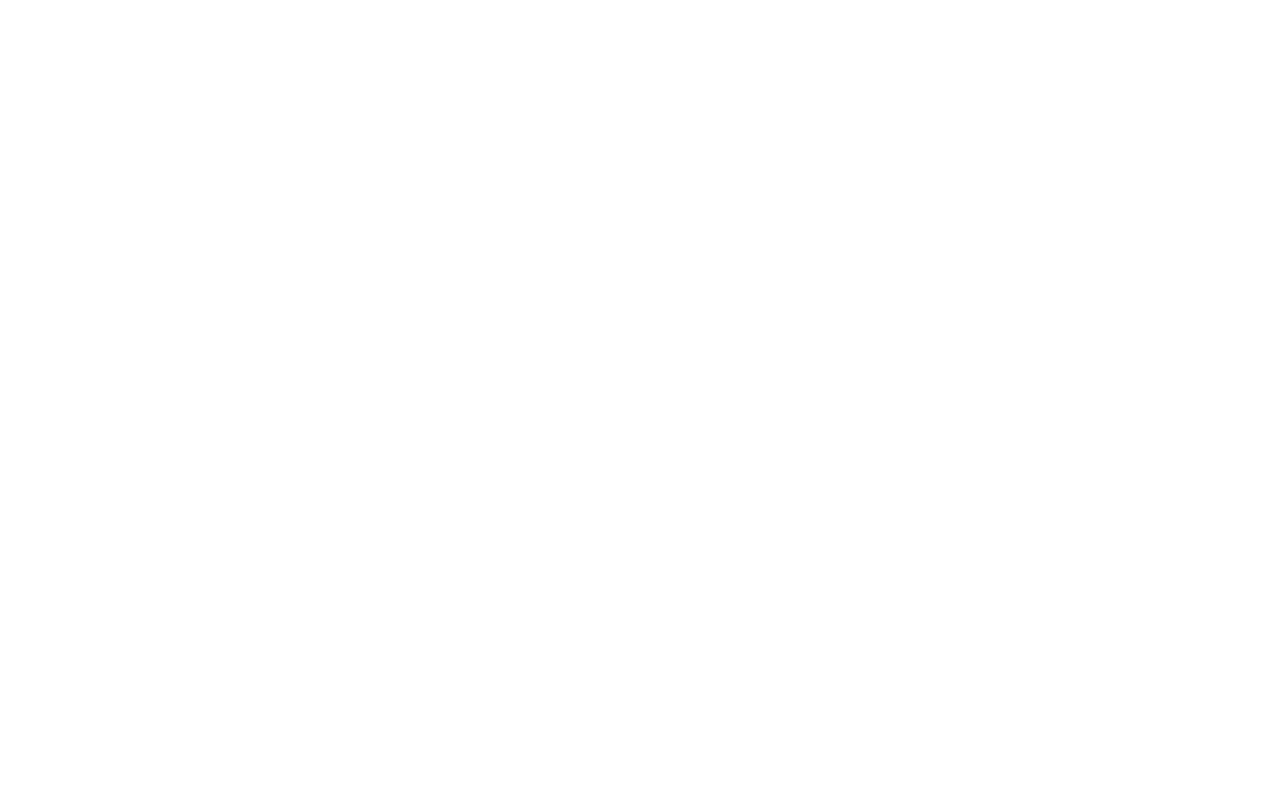
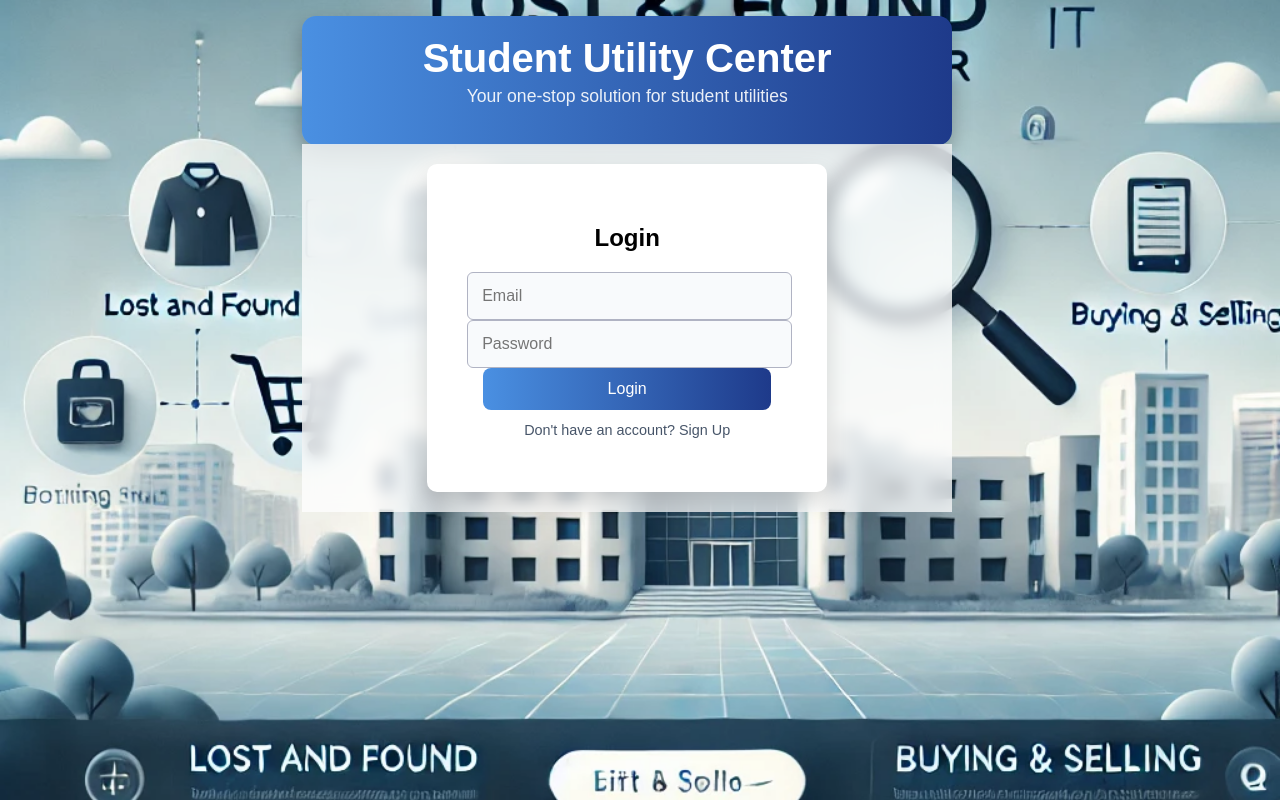
Before and after one commit to TanmayBisht05/Anti-Idle, a React (Vite) app in the folder frontend/: page / in a window 1280 px wide. Before the commit this address had no page. Built offline with nearby package versions, Linux system fonts and the light colour scheme.

Commit message:
signup almost done

```diff
--- a/frontend/src/App.jsx
+++ b/frontend/src/App.jsx
@@ -29,44 +29,50 @@
 
 
 
-import { useState } from 'react'
-import reactLogo from './assets/react.svg'
-import viteLogo from '/vite.svg'
-import './App.css'
-import AuthPage from './pages/signup'
-import { Route, Routes } from 'react-router-dom'
+// import { useState } from 'react'
+// import reactLogo from './assets/react.svg'
+// import viteLogo from '/vite.svg'
+// import './App.css'
+// import AuthPage from './pages/signup'
+import LScomponent from './pages/Login-Signup/Login-Signup_component'
+// import { Route, Routes } from 'react-router-dom'
 
+// function App() {
+//   const [count, setCount] = useState(0)
+//   return (
+//     <>
+//       {/* <div>
+//         <a href="https://vite.dev" target="_blank">
+//           <img src={viteLogo} className="logo" alt="Vite logo" />
+//         </a>
+//         <a href="https://react.dev" target="_blank">
+//           <img src={reactLogo} className="logo react" alt="React logo" />
+//         </a>
+//       </div>
+//       <h1>Vite + React</h1>
+//       <div className="card">
+//         <button onClick={() => setCount((count) => count + 1)}>
+//           count is {count}
+//         </button>
+//         <p>
+//           Edit <code>src/App.jsx</code> and save to test HMR
+//         </p>
+//       </div>
+//       <p className="read-the-docs">
+//         Click on the Vite and React logos to learn more
+//       </p> */}
+//       {/* <AuthForm></AuthForm> */}
+//       <Routes>
+//       <Route path="/auth" element={<AuthPage />} />
+//       </Routes>
+//     </>
+//   )
+// }
 function App() {
-  const [count, setCount] = useState(0)
-
   return (
-    <>
-      {/* <div>
-        <a href="https://vite.dev" target="_blank">
-          <img src={viteLogo} className="logo" alt="Vite logo" />
-        </a>
-        <a href="https://react.dev" target="_blank">
-          <img src={reactLogo} className="logo react" alt="React logo" />
-        </a>
-      </div>
-      <h1>Vite + React</h1>
-      <div className="card">
-        <button onClick={() => setCount((count) => count + 1)}>
-          count is {count}
-        </button>
-        <p>
-          Edit <code>src/App.jsx</code> and save to test HMR
-        </p>
-      </div>
-      <p className="read-the-docs">
-        Click on the Vite and React logos to learn more
-      </p> */}
-      {/* <AuthForm></AuthForm> */}
-      <Routes>
-      <Route path="/auth" element={<AuthPage />} />
-      </Routes>
-    </>
-  )
-}
-
+    <div className="background-blur">
+        <LScomponent/>
+    </div>
+  );
+};
 export default App
--- a/frontend/src/pages/Login-Signup/Login-Signup_component.jsx
+++ b/frontend/src/pages/Login-Signup/Login-Signup_component.jsx
@@ -1,7 +1,8 @@
 import React from "react";
-import "./App.css";
+// import "./App.css";
 import BrandingHeader from "./branding_header.jsx"
 import AuthPage from "./AuthPage.jsx";
+import "./Login-Signup_component.css"
 
 export default function LScomponent () {
   return (
```
